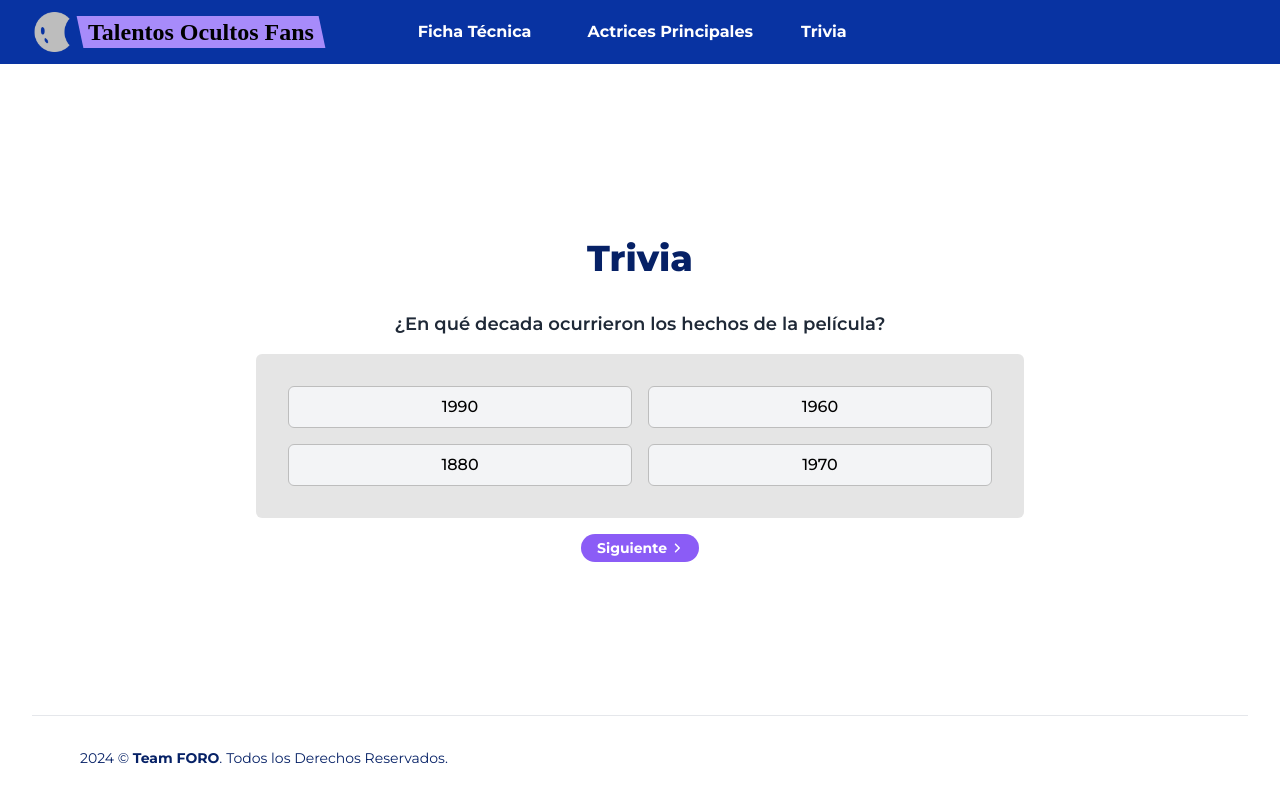
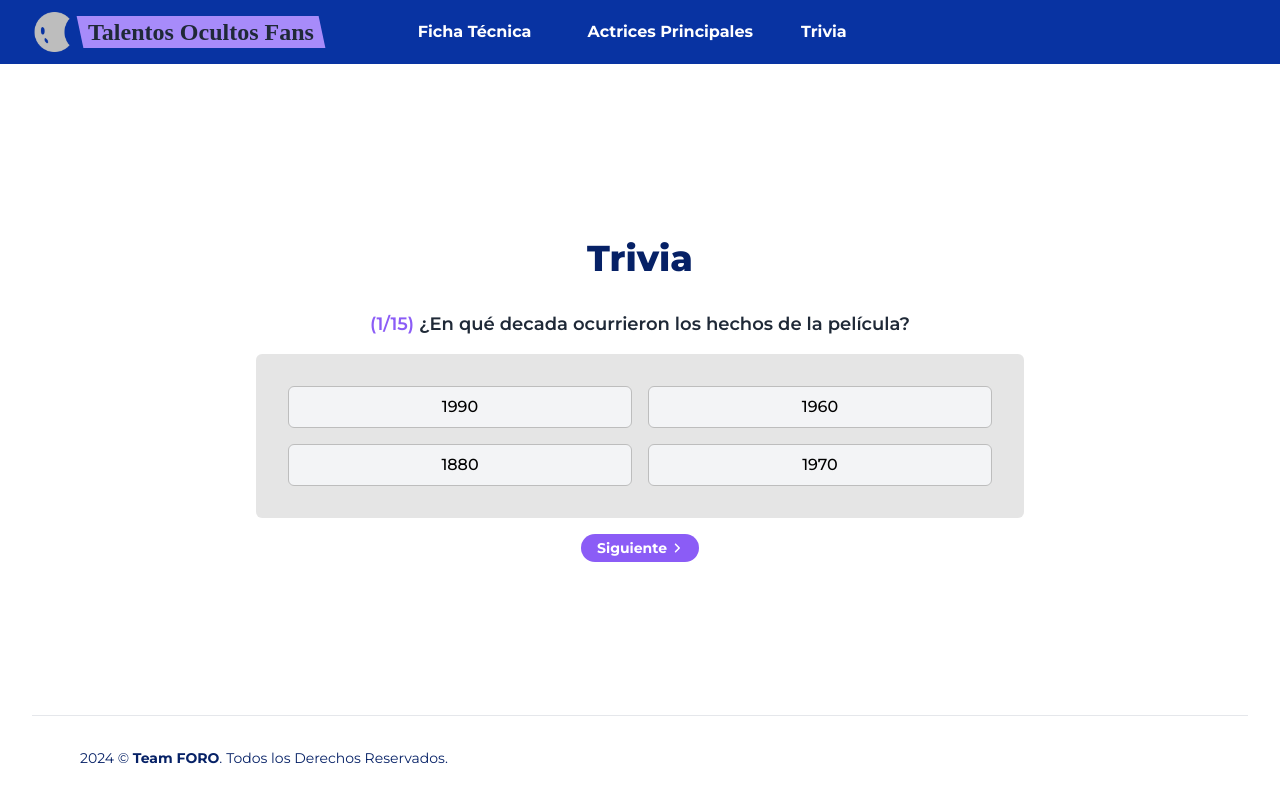
Before and after one commit to ori-martinez/transmedia-app, a React (Vite) app: page /trivia in a window 1280 px wide. Built offline with nearby package versions, Linux system fonts and the light colour scheme; a web font is replaced by a local one.

Commit message:
[UPDATE] Index (Trivia)

```diff
--- a/src/components/headers/BasicHeader.jsx
+++ b/src/components/headers/BasicHeader.jsx
@@ -29,7 +29,7 @@ export const BasicHeader = () => (
                                 <div className="px-2 ml-2 relative inline-block">
                                     <div className="absolute inset-0 transform skew-x-12 bg-violet-400" />
 
-                                    <span className="relative text-text-gray-800 text-2xl text-center font-bold font-basker">Talentos Ocultos Fans</span>
+                                    <span className="relative text-gray-800 text-2xl text-center font-bold font-basker">Talentos Ocultos Fans</span>
                                 </div>
                             </Link>
                         </div>
--- a/src/pages/trivia/Index.jsx
+++ b/src/pages/trivia/Index.jsx
@@ -106,12 +106,12 @@ const Index = () => {
             id: 9,
             done: false,
             options: [
-                { isAnswer: false, selected: false, text: 'Teorema de Pitágoras', },
+                { isAnswer: false, selected: false, text: 'Fórmula Frenet', },
                 { isAnswer: true, selected: false, text: 'Método de Euler', },
-                { isAnswer: false, selected: false, text: 'Ecuaciones Diferenciales', },
-                { isAnswer: false, selected: false, text: 'Leyes de Newton', },
+                { isAnswer: false, selected: false, text: 'Algoritmo de Ortonormalización', },
+                { isAnswer: false, selected: false, text: 'Teorema de Euclides', },
             ],
-            question: '¿Qué método antiguo se sugirió para resolver el problema matemático?',
+            question: '¿Con qué artificio o fórmula matemática logra Katherine y el "Space Task Force" resolver el problema del cambio de órbita para el reingreso?',
         },
         {
             id: 10,
@@ -129,9 +129,9 @@ const Index = () => {
             done: false,
             options: [
                 { isAnswer: true, selected: false, text: 'Fortran', },
-                { isAnswer: false, selected: false, text: 'C+', },
-                { isAnswer: false, selected: false, text: 'Microsoft', },
-                { isAnswer: false, selected: false, text: 'Google', },
+                { isAnswer: false, selected: false, text: 'Comtran', },
+                { isAnswer: false, selected: false, text: 'Cobol', },
+                { isAnswer: false, selected: false, text: 'Assembly', },
             ],
             question: '¿Qué lenguaje computacional tuvo que aprender Dorothy para operar la computadora de la IBM?',
         },
@@ -145,6 +145,39 @@ const Index = () => {
                 { isAnswer: false, selected: false, text: 'Calculadora', },
             ],
             question: '¿Cuál era el título del puesto de Katherine en la NASA?',
+        },
+        {
+            id: 13,
+            done: false,
+            options: [
+                { isAnswer: false, selected: false, text: 'Freedom', },
+                { isAnswer: true, selected: false, text: ' Friendship 7', },
+                { isAnswer: false, selected: false, text: 'Sputnik', },
+                { isAnswer: false, selected: false, text: 'Redstone', },
+            ],
+            question: '¿Cómo se llamaba la cápsula donde John Glenn iba a bordo?',
+        },
+        {
+            id: 14,
+            done: false,
+            options: [
+                { isAnswer: false, selected: false, text: 'Bill J. Clinton', },
+                { isAnswer: false, selected: false, text: 'Richard M. Nixon', },
+                { isAnswer: true, selected: false, text: 'John F. Kennedy', },
+                { isAnswer: false, selected: false, text: 'Jimmy Carter Jr.', },
+            ],
+            question: '¿Cuál fue el presidente de los Estados Unidos durante los eventos finales de la película??',
+        },
+        {
+            id: 15,
+            done: false,
+            options: [
+                { isAnswer: true, selected: false, text: '2017', },
+                { isAnswer: false, selected: false, text: '2018', },
+                { isAnswer: false, selected: false, text: '2015', },
+                { isAnswer: false, selected: false, text: '2014', },
+            ],
+            question: '¿En qué año se estrenó internacionalmente la película?',
         },
     ]);
     const [ newDataTrivia, setNewDataTrivia ] = useState([]);           /* Nuevo Arreglo con las Preguntas para las Selecciones Erróneas */
@@ -167,7 +200,6 @@ const Index = () => {
         let newItem = { ...item, done: true, options: newOptions, }         /* Nuevo Item para las Preguntas */
 
         newData.splice(item.id - 1, 1, newItem);
-        setDataTrivia(newData);
 
         // CONDICIONAL
         /* Comprobación de la Selección del Elemento de la Respuesta Correcta */
@@ -214,7 +246,9 @@ const Index = () => {
                 !show
                     ? dataTrivia.map((item) => (
                         <div className={`w-80 sm:w-[36rem] lg:w-[48rem] ${sliceActual !== item.id && 'hidden'}`} key={item.id}>
-                            <p className="mb-4 text-sm text-gray-800 text-center font-semibold sm:text-lg">{ item.question }</p>
+                            <p className="mb-4 text-sm text-gray-800 text-center font-semibold sm:text-lg">
+                                <span className="text-violet-500">({ item.id }/{ dataTrivia.length })</span> { item.question }
+                            </p>
 
                             <div className="p-8 grid gap-4 bg-gray bg-opacity-40 rounded-md sm:grid-cols-2">
                                 {item.options.map((element, index) => (
@@ -238,7 +272,12 @@ const Index = () => {
                     ))
                     : (
                         <div className="w-80 sm:w-[36rem] lg:w-[48rem] flex flex-col items-center justify-center">
-                            <p className="mb-2 text-2xl text-violet-500 font-bold font-basker sm:text-3xl">{ getMessageTotal(total).fanTitle }</p>
+                            <div className="px-2 mb-2 relative inline-block">
+                                <div className="absolute inset-0 transform -skew-x-12 bg-gray-300" />
+
+                                <span className="relative text-2xl text-violet-500 font-bold font-basker sm:text-3xl">{ getMessageTotal(total).fanTitle }</span>
+                            </div>
+
                             <p className="mb-4 text-sm text-gray-800 text-center sm:text-base">{ getMessageTotal(total).message }</p>
                             <p className="mb-8 text-base sm:text-xl">
                                 <span className="text-blue-light font-bold">Total de Aciertos:</span> { total }
@@ -250,7 +289,7 @@ const Index = () => {
                                     onClick={() => location.reload()}
                                     type="button"
                                 >
-                                    <CgSync className='mr-1 w-4 h-4' /> Repetir
+                                    <CgSync className='mr-1 w-5 h-5' /> Repetir
                                 </button>
                                 <button
                                     className="px-4 py-1 mt-4 inline-flex items-center bg-emerald rounded-full text-xs text-white font-bold transition-all ease-in-out hover:bg-emerald-dark sm:text-sm"
--- a/src/utils/helpers.jsx
+++ b/src/utils/helpers.jsx
@@ -66,23 +66,23 @@ export const getMessageTotal = (total) => {
     let message = '';           /* Mensaje */
 
     // CONDICIONAL
-    /* Comprobación del Total Igual que 0 */
-    if (total === 0) {
+    /* Comprobación del Total Mayor o Igual que 0 y Menor o Igual que 3 */
+    if (total >= 0 && total <= 3) {
         fanTitle = 'Cero Fan';
         message = 'Parece que aún no has descubierto los secretos de Talentos Ocultos. No te preocupes, siempre puedes volver a ver la película y aprender más sobre estas increíbles mujeres. ¡Sigue intentándolo!';
     }
-    /* Comprobación del Total Mayor que 0 y Menor o Igual que 4 */
-    else if (total > 0 && total <= 4) {
+    /* Comprobación del Total Mayor que 3 y Menor o Igual que 7 */
+    else if (total > 3 && total <= 7) {
         fanTitle = 'Fan Casual';
         message = '¡Buen trabajo! Has demostrado un conocimiento básico sobre Talentos Ocultos. Sigue explorando la historia de estas mujeres extraordinarias y verás cómo tu conocimiento crece.';
     }
-    /* Comprobación del Total Mayor que 4 y Menor o Igual que 8 */
-    else if (total > 4 && total <= 8) {
+    /* Comprobación del Total Mayor que 7 y Menor o Igual que 11 */
+    else if (total > 7 && total <= 11) {
         fanTitle = 'Fan Honorable';
         message = '¡Impresionante! Tu conocimiento sobre Talentos Ocultos es notable. Eres un verdadero fan y claramente aprecias la historia de estas mujeres pioneras. ¡Sigue así!';
     }
-    /* Comprobación del Total Mayor que 8 y Menor o Igual que 12 */
-    else if (total > 8 && total <= 12) {
+    /* Comprobación del Total Mayor que 11 y Menor o Igual que 15 */
+    else if (total > 11 && total <= 15) {
         fanTitle = 'Mega Fan';
         message = '¡Increíble! Tu conocimiento sobre Talentos Ocultos es excepcional. Eres un verdadero experto en la película y en la historia de estas mujeres inspiradoras. ¡Felicidades, eres un Mega Fan!';
     }
```
